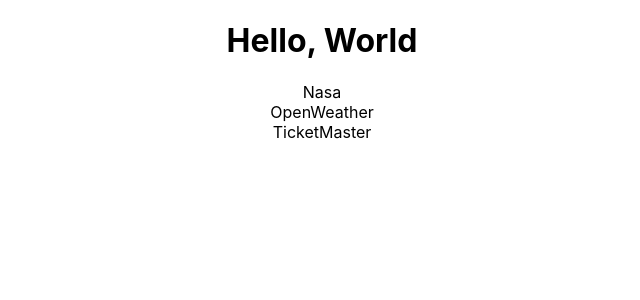
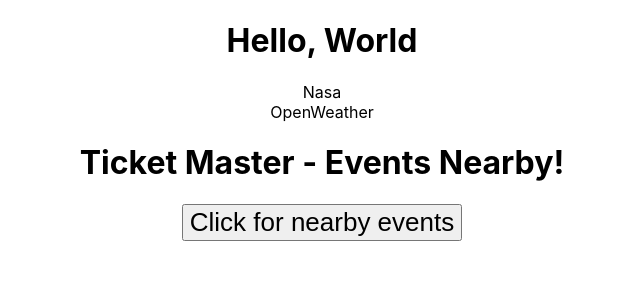
Before and after one commit to jasugree/72HourProject, a React (Vite) app in the folder my-vue-app/: page / in a window 1280 px wide. Shown: the top 300 px of the page, without its empty margins (318-958 px from the left). Built offline with nearby package versions, Linux system fonts and the light colour scheme.

Commit message:
marcus's TicketMaster

```diff
--- a/my-vue-app/package.json
+++ b/my-vue-app/package.json
@@ -13,5 +13,6 @@
   "devDependencies": {
     "@vitejs/plugin-react-refresh": "^1.3.1",
     "vite": "^2.4.4"
-  }
+  },
+  "proxy": "http://localhost:3000"
 }
--- a/my-vue-app/src/components/TicketMaster/TicketMaster.jsx
+++ b/my-vue-app/src/components/TicketMaster/TicketMaster.jsx
@@ -1,11 +1,29 @@
-import React from 'react'
+import React, { useState } from "react";
 
 const TicketMaster = (props) => {
+  const tmURL = `https://app.ticketmaster.com/discovery/v2/events.json?=`;
+  const tmApiKey = `z9FbfmWQ9JpgGduaGIdTGJ4olsaOvkLb`;
+
+  const [eventList, setEventList] = useState("");
+
+  const fetchTmURL = async () => {
+    const response = await fetch(`${tmURL}${tmApiKey}`);
+    const tmData = await response.json();
+
+    setEventList(tmData.value);
+  };
+
+  function handleClick() {
+    fetchTmURL();
+  }
+
   return (
     <div>
-      TicketMaster
+      <h1>Ticket Master - Events Nearby!</h1>
+      <p>{eventList}</p>
+      <button onClick={handleClick}>Click for nearby events</button>
     </div>
-   );
-}
+  );
+};
 
 export default TicketMaster;
```
Also changed, not shown: my-vue-app/src/App.jsx (+7 -8 lines), 1 other file (tests, documents, lock files or other folders).
